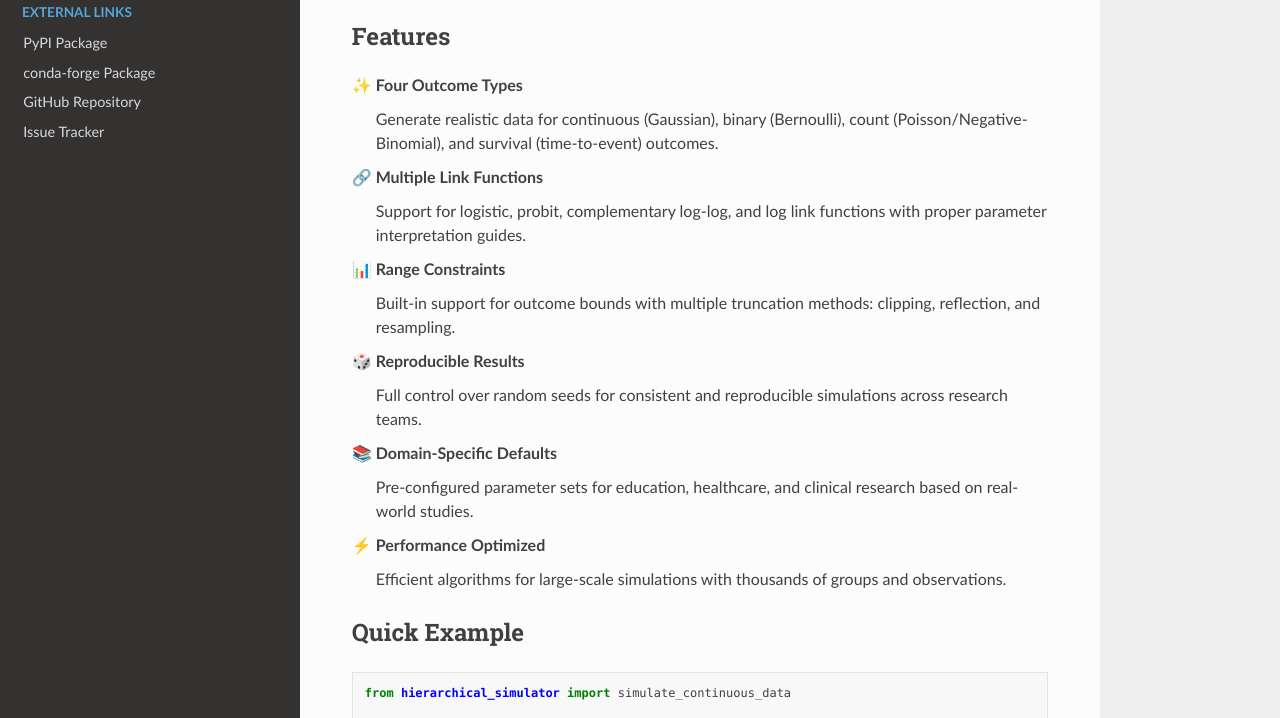
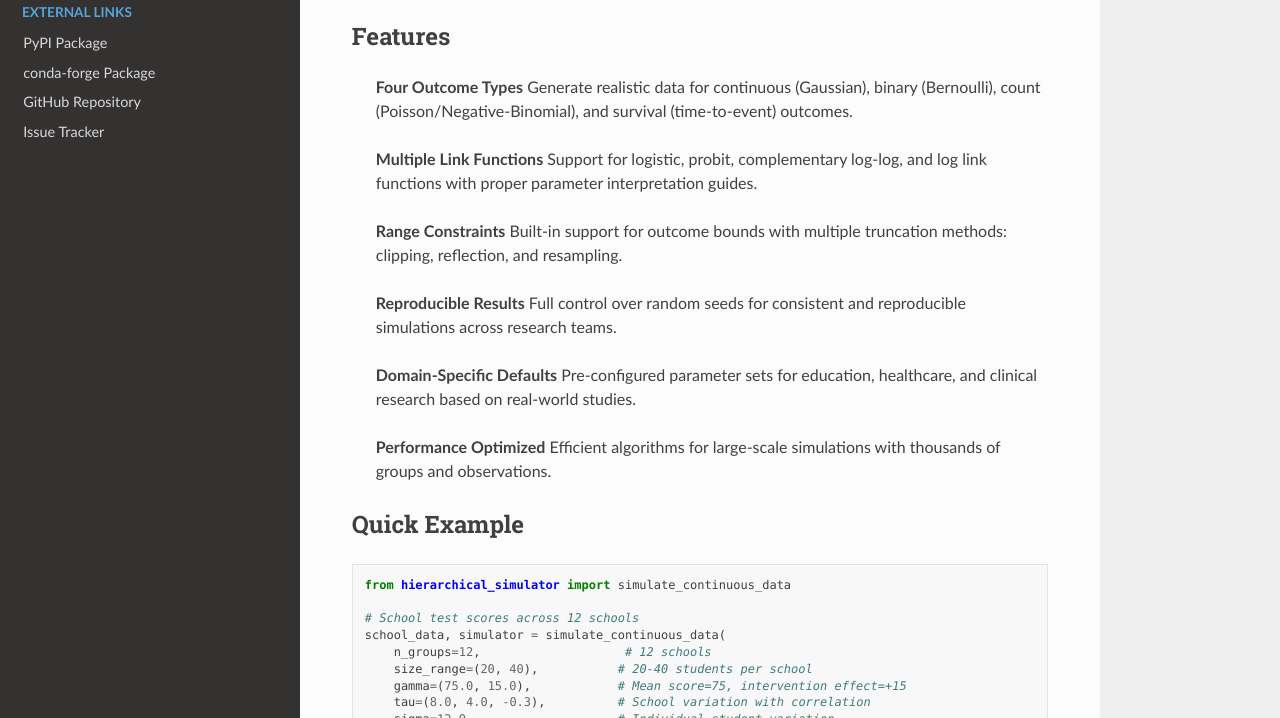
Before and after one commit to savannasoftware/hierarchical-simulator, a Sphinx documentation site: the page built from docs/index.rst, in a window 1280 px wide and 900 px high, scrolled down 198 px, cut to the strip 182-900 px from the top of the window. Built offline with Sphinx 7.4.7 and the Read the Docs theme 3.1.0, drawn with Linux system fonts in a browser that asks for light colours; pages that are not in the unit, such as notebooks, are missing from menus.

```diff
--- a/docs/index.rst
+++ b/docs/index.rst
@@ -30,28 +30,28 @@ Welcome to the Hierarchical Data Simulator documentation! This package provides
 .. grid:: 2
     :gutter: 3
 
-    .. grid-item-card:: 🚀 Quick Start
+    .. grid-item-card:: Quick Start
         :link: quickstart
         :link-type: doc
 
         Get up and running with the hierarchical simulator in minutes.
         Install the package and run your first simulation.
 
-    .. grid-item-card:: 📖 Installation
+    .. grid-item-card:: Installation
         :link: installation
         :link-type: doc
 
         Detailed installation instructions for pip, conda, and development setups.
         System requirements and troubleshooting.
 
-    .. grid-item-card:: 🔧 API Reference
+    .. grid-item-card:: API Reference
         :link: api/index
         :link-type: doc
 
         Complete API documentation for all simulation functions.
         Parameters, examples, and return values.
 
-    .. grid-item-card:: 🎯 Examples
+    .. grid-item-card:: Examples
         :link: examples/index
         :link-type: doc
 
@@ -61,27 +61,27 @@ Welcome to the Hierarchical Data Simulator documentation! This package provides
 Features
 --------
 
-✨ **Four Outcome Types**
+   **Four Outcome Types**
    Generate realistic data for continuous (Gaussian), binary (Bernoulli),
    count (Poisson/Negative-Binomial), and survival (time-to-event) outcomes.
 
-🔗 **Multiple Link Functions**
+   **Multiple Link Functions**
    Support for logistic, probit, complementary log-log, and log link functions
    with proper parameter interpretation guides.
 
-📊 **Range Constraints**
+   **Range Constraints**
    Built-in support for outcome bounds with multiple truncation methods:
    clipping, reflection, and resampling.
 
-🎲 **Reproducible Results**
+   **Reproducible Results**
    Full control over random seeds for consistent and reproducible simulations
    across research teams.
 
-📚 **Domain-Specific Defaults**
+   **Domain-Specific Defaults**
    Pre-configured parameter sets for education, healthcare, and clinical research
    based on real-world studies.
 
-⚡ **Performance Optimized**
+   **Performance Optimized**
    Efficient algorithms for large-scale simulations with thousands of groups
    and observations.
 
```
